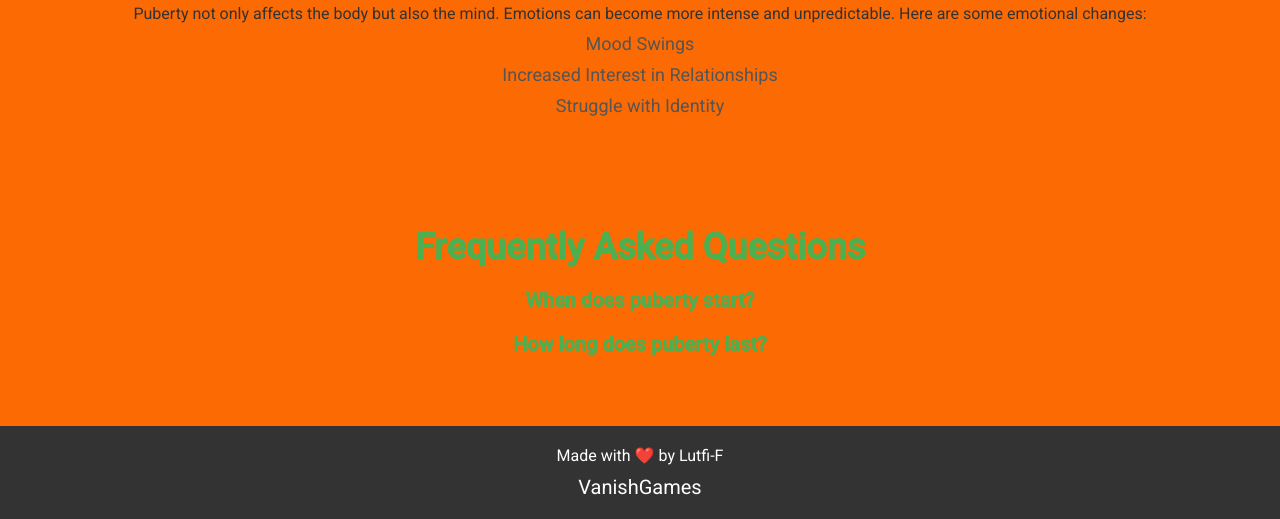
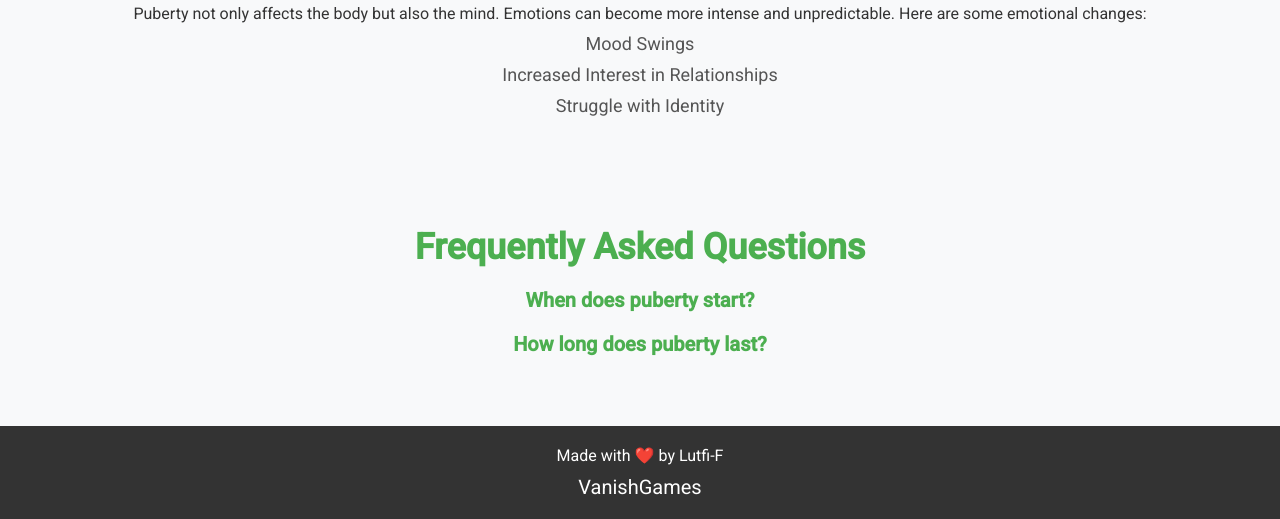
Before and after one commit to Lutfi-F/School, a plain HTML site: page index.html in a window 1280 px wide. Shown: the part 644-1163 px from the top of the page. Drawn offline with Linux system fonts and the light colour scheme.

Commit message:
Update styles.css

```diff
--- a/styles.css
+++ b/styles.css
@@ -6,7 +6,7 @@
 
 body {
     font-family: 'Roboto', sans-serif;
-    background-color: #fc6a04;
+    background-color: #f8f9fa;
     color: #333;
 }
 
```
